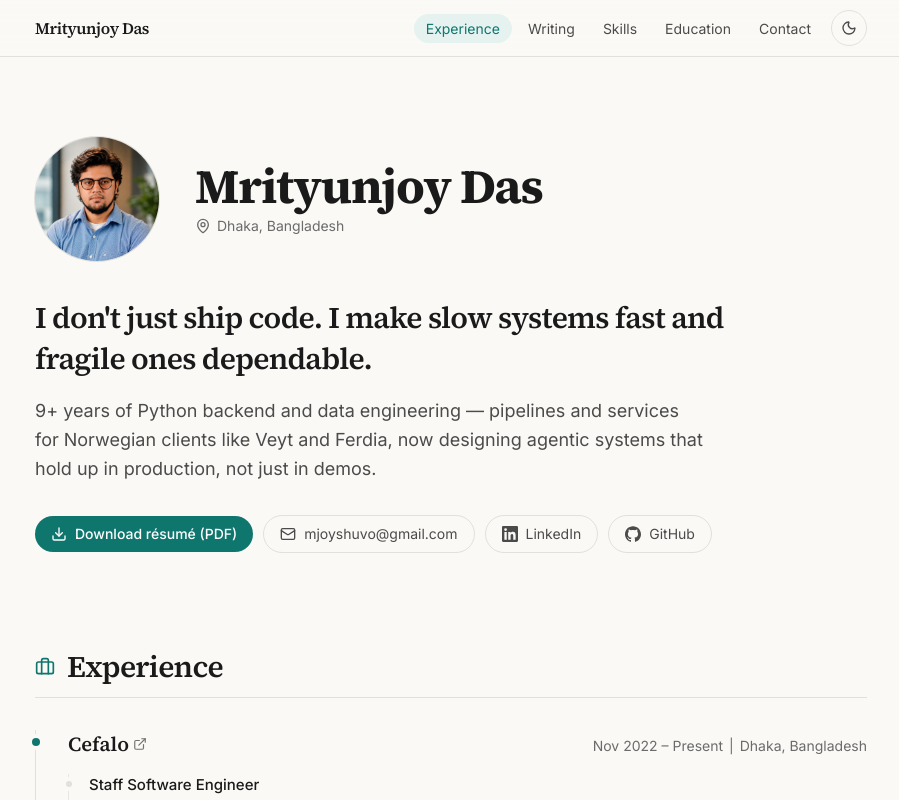
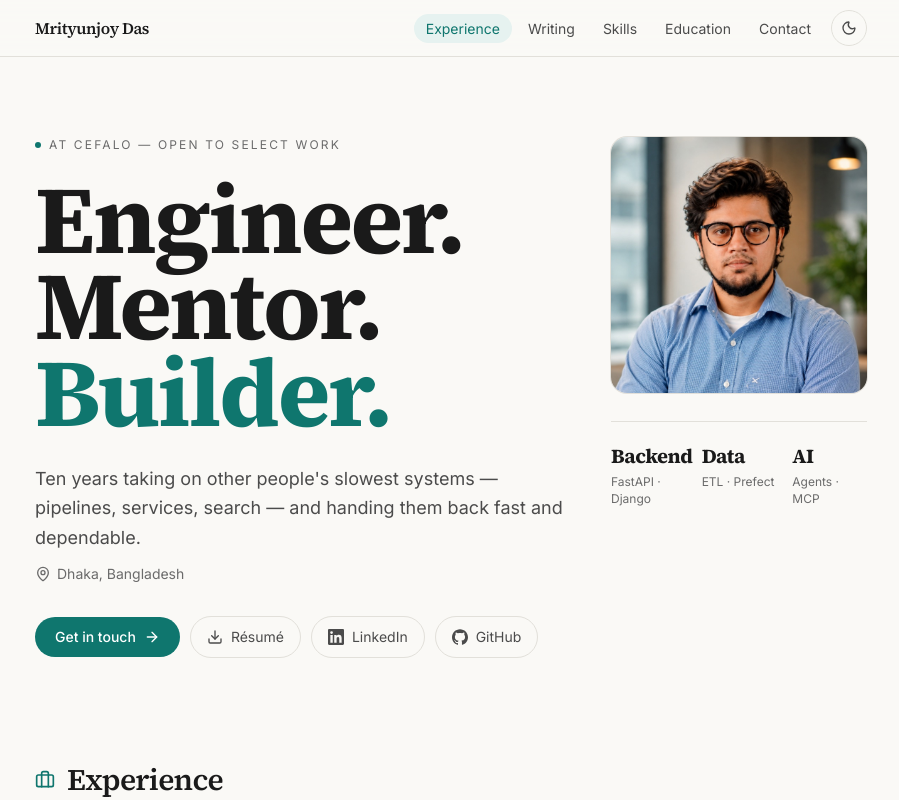
Before and after one commit to mjoyshuvo/profile, a Next.js app: page / in a window 1280 px wide. Shown: the top 800 px of the page, without its empty margins (189-1088 px from the left). Built offline with nearby package versions, Linux system fonts and the light colour scheme.

Commit message:
Rebuild the hero as a statement layout
Status pill, a three-line statement, one supporting line, and a single
primary CTA, with the portrait and the three disciplines in a column
beside it. The name moves to the sticky nav and stays in the h1 for
screen readers and crawlers.

```diff
--- a/app/layout.tsx
+++ b/app/layout.tsx
@@ -22,7 +22,7 @@ const pageTitle = `${profile.name} — ${profile.title}`;
 export const metadata: Metadata = {
   metadataBase: new URL(SITE_URL),
   title: pageTitle,
-  description: profile.subheadline,
+  description: profile.metaDescription,
   alternates: { canonical: "/" },
   authors: [{ name: profile.name, url: SITE_URL }],
   creator: profile.name,
@@ -41,14 +41,14 @@ export const metadata: Metadata = {
     type: "profile",
     url: SITE_URL,
     title: pageTitle,
-    description: profile.subheadline,
+    description: profile.metaDescription,
     siteName: profile.name,
     locale: "en_US",
   },
   twitter: {
     card: "summary_large_image",
     title: pageTitle,
-    description: profile.subheadline,
+    description: profile.metaDescription,
   },
   robots: {
     index: true,
--- a/components/Hero.tsx
+++ b/components/Hero.tsx
@@ -1,64 +1,69 @@
 import Image from "next/image";
-import { Download, Mail, MapPin } from "lucide-react";
+import { ArrowRight, Download, MapPin } from "lucide-react";
 import { GithubIcon, LinkedinIcon } from "./BrandIcons";
-import { profile } from "@/content/profile";
+import { disciplines, profile } from "@/content/profile";
 import { Reveal } from "./Reveal";
 
 export function Hero() {
+  const lines = profile.triad;
+  const lastLine = lines.length - 1;
+
   return (
-    <section id="top" aria-labelledby="name-heading" className="pt-12 pb-4 sm:pt-20">
+    <section id="top" aria-labelledby="name-heading" className="pt-10 pb-6 sm:pt-16 lg:pt-20">
+      <div className="grid gap-8 lg:grid-cols-[minmax(0,1fr)_auto] lg:items-start lg:gap-12">
+        {/* Statement */}
+        <div className="min-w-0 lg:order-1">
           <Reveal>
-        <div className="flex flex-col items-start gap-7 sm:flex-row sm:items-center sm:gap-9">
-          <Image
-            src={profile.photo}
-            alt={`Portrait of ${profile.name}`}
-            // Source is a 4:5 portrait; the circle is square. Anchoring the
-            // crop to the top keeps the face centred in the circle instead of
-            // pushing it into the upper third.
-            width={360}
-            height={450}
-            sizes="(min-width: 640px) 124px, 96px"
-            priority
-            className="h-24 w-24 shrink-0 rounded-full object-cover object-top ring-1 ring-rule sm:h-31 sm:w-31"
-          />
+            <p className="flex items-center gap-2 text-xs uppercase tracking-[0.18em] text-ink-faint">
+              <span className="h-1.5 w-1.5 shrink-0 rounded-full bg-teal" aria-hidden="true" />
+              {profile.status}
+            </p>
+          </Reveal>
 
-          <div className="min-w-0">
+          <Reveal delay={0.08}>
             <h1
               id="name-heading"
-              className="font-serif text-4xl font-bold tracking-tight sm:text-5xl"
+              className="mt-6 font-serif text-6xl font-bold leading-[0.9] tracking-tight sm:text-7xl lg:text-8xl"
             >
-              {profile.name}
+              {/* The visible heading is the statement; the name lives in the
+                  sticky nav. Screen readers and crawlers still get both. */}
+              <span className="sr-only">{profile.name} — </span>
+              {lines.map((line, i) => (
+                <span
+                  key={line}
+                  className={`block ${i === lastLine ? "text-teal" : ""}`}
+                >
+                  {line}
+                </span>
+              ))}
             </h1>
-            <p className="mt-1.5 flex items-center gap-1.5 text-sm text-ink-faint">
+          </Reveal>
+
+          <Reveal delay={0.14}>
+            <p className="mt-7 max-w-xl text-base leading-relaxed text-ink-soft sm:text-lg">
+              {profile.supportingLine}
+            </p>
+            <p className="mt-3 flex items-center gap-1.5 text-sm text-ink-faint">
               <MapPin className="h-4 w-4" aria-hidden="true" />
               {profile.location}
             </p>
-          </div>
-        </div>
           </Reveal>
 
-      <Reveal delay={0.08}>
-        <p className="mt-9 max-w-3xl font-serif text-2xl leading-snug font-semibold tracking-tight sm:text-3xl">
-          {profile.headline}
-        </p>
-        <p className="mt-4 max-w-2xl text-base leading-relaxed text-ink-soft sm:text-lg">
-          {profile.subheadline}
-        </p>
-      </Reveal>
-
-      <Reveal delay={0.26}>
+          <Reveal delay={0.2}>
             <div className="mt-8 flex flex-wrap items-center gap-2.5">
               <a
-            href={profile.resumePath}
-            download
-            className="inline-flex items-center gap-2 rounded-full bg-teal px-4 py-2 text-sm font-medium text-on-teal transition-colors hover:bg-teal-strong"
+                href="#contact"
+                className="group inline-flex items-center gap-2 rounded-full bg-teal px-5 py-2.5 text-sm font-medium text-on-teal transition-colors hover:bg-teal-strong"
               >
-            <Download className="h-4 w-4" aria-hidden="true" />
-            Download résumé (PDF)
+                Get in touch
+                <ArrowRight
+                  className="h-4 w-4 transition-transform group-hover:translate-x-0.5"
+                  aria-hidden="true"
+                />
               </a>
 
-          <IconLink href={`mailto:${profile.email}`} label={profile.email}>
-            <Mail className="h-4 w-4" aria-hidden="true" />
+              <IconLink href={profile.resumePath} label="Résumé" download>
+                <Download className="h-4 w-4" aria-hidden="true" />
               </IconLink>
               <IconLink href={profile.links.linkedin} label="LinkedIn" external>
                 <LinkedinIcon className="h-4 w-4" />
@@ -68,6 +73,39 @@ export function Hero() {
               </IconLink>
             </div>
           </Reveal>
+        </div>
+
+        {/* Portrait + proof. Sits first on mobile so the reader meets the face
+            before the statement; returns to the right-hand column at lg. */}
+        <div className="order-first lg:order-2 lg:w-64">
+          <Reveal delay={0.06}>
+            <Image
+              src={profile.photo}
+              alt={`Portrait of ${profile.name}`}
+              // Source is a 4:5 portrait cropped to a square. Anchoring to the
+              // top keeps the face centred instead of pushing it upward.
+              width={360}
+              height={450}
+              sizes="(min-width: 1024px) 256px, 128px"
+              priority
+              className="h-32 w-32 rounded-2xl object-cover object-top ring-1 ring-rule lg:h-64 lg:w-64"
+            />
+          </Reveal>
+
+          <Reveal delay={0.24}>
+            <dl className="mt-6 grid grid-cols-3 gap-x-4 border-t border-rule pt-5 lg:mt-7">
+              {disciplines.map((d) => (
+                <div key={d.name}>
+                  <dt className="font-serif text-lg font-bold tracking-tight sm:text-xl">
+                    {d.name}
+                  </dt>
+                  <dd className="mt-1 text-xs leading-snug text-ink-faint">{d.detail}</dd>
+                </div>
+              ))}
+            </dl>
+          </Reveal>
+        </div>
+      </div>
     </section>
   );
 }
@@ -76,18 +114,21 @@ function IconLink({
   href,
   label,
   external,
+  download,
   children,
 }: {
   href: string;
   label: string;
   external?: boolean;
+  download?: boolean;
   children: React.ReactNode;
 }) {
   return (
     <a
       href={href}
       {...(external ? { target: "_blank", rel: "noopener noreferrer" } : {})}
-      className="inline-flex items-center gap-2 rounded-full border border-rule px-4 py-2 text-sm text-ink-soft transition-colors hover:border-teal hover:text-teal"
+      {...(download ? { download: true } : {})}
+      className="inline-flex items-center gap-2 rounded-full border border-rule px-4 py-2.5 text-sm text-ink-soft transition-colors hover:border-teal hover:text-teal"
     >
       {children}
       {label}
--- a/content/profile.ts
+++ b/content/profile.ts
@@ -2,12 +2,21 @@ export const SITE_URL = "https://mrityunjoy.com";
 
 export const profile = {
   name: "Mrityunjoy Das",
-  /** Kept for metadata and JSON-LD; deliberately not shown as the hero subtitle. */
+  /** Kept for metadata and JSON-LD; the hero leads with the triad instead. */
   title: "Staff Software Engineer",
-  headline: "I don't just ship code. I make slow systems fast and fragile ones dependable.",
-  /** One sentence, carrying the proof. Anything longer stops being read. */
-  subheadline:
-    "9+ years of Python backend and data engineering — pipelines and services for Norwegian clients like Veyt and Ferdia, now designing agentic systems that hold up in production, not just in demos.",
+  /** Shown as a small status row above the statement. */
+  status: "At Cefalo — open to select work",
+  /** The statement. Last line renders in the accent colour. */
+  triad: ["Engineer.", "Mentor.", "Builder."],
+  /** One line, carrying what I actually do. Anything longer stops being read. */
+  supportingLine:
+    "Ten years taking on other people's slowest systems — pipelines, services, search — and handing them back fast and dependable.",
+  /**
+   * The supporting line is deliberately less literal than a search engine needs,
+   * so <meta> and JSON-LD get their own keyword-carrying sentence.
+   */
+  metaDescription:
+    "Staff Software Engineer with 10 years in backend, data, and AI engineering — ETL pipelines, FastAPI and Django services, and agentic systems, for Norwegian clients including Veyt and Ferdia.",
   location: "Dhaka, Bangladesh",
   email: "mjoyshuvo@gmail.com",
   resumePath: "/Mrityunjoy_Das_Resume.pdf",
@@ -19,6 +28,17 @@ export const profile = {
   },
 } as const;
 
+/**
+ * The three disciplines, in the reference's three-column shape. Captions carry
+ * real tools rather than invented per-discipline year counts — the ten years
+ * is stated once, in the supporting line.
+ */
+export const disciplines = [
+  { name: "Backend", detail: "FastAPI · Django" },
+  { name: "Data", detail: "ETL · Prefect" },
+  { name: "AI", detail: "Agents · MCP" },
+];
+
 /** Every profile URL that belongs to this person, for JSON-LD `sameAs`. */
 export const sameAs: string[] = [
   profile.links.linkedin,
--- a/lib/seo.ts
+++ b/lib/seo.ts
@@ -19,7 +19,7 @@ export function personJsonLd() {
     image: `${SITE_URL}${profile.photo}`,
     jobTitle: profile.title,
     email: `mailto:${profile.email}`,
-    description: profile.subheadline,
+    description: profile.metaDescription,
     address: {
       "@type": "PostalAddress",
       addressLocality: "Dhaka",
```
Lines whose indentation alone changed are shown as unchanged.
